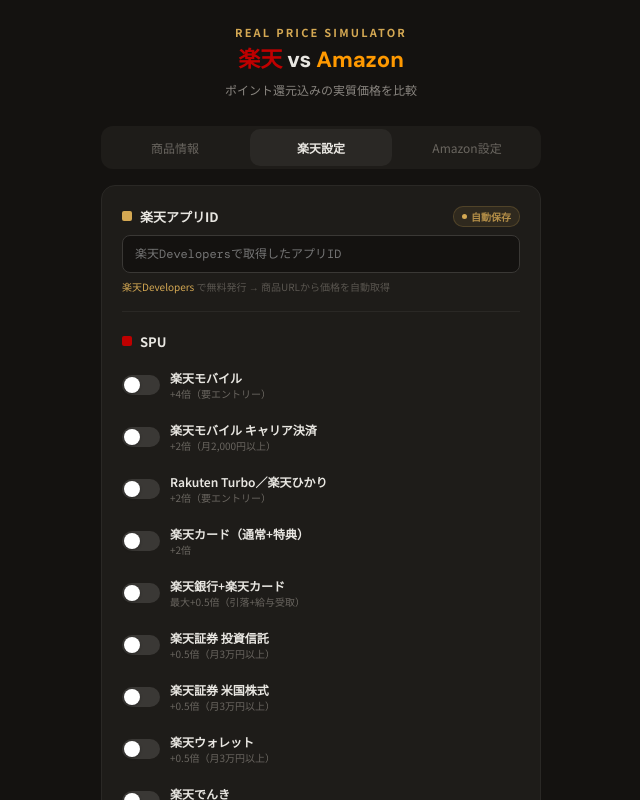
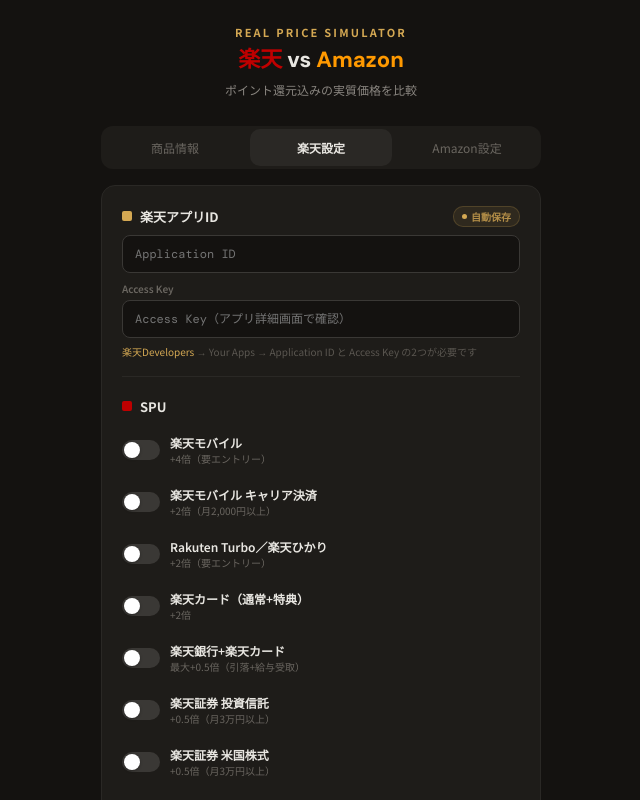
Before and after one commit to shunpoko910-jpg/price-simulator, a Next.js app: page / in a window 1280 px wide. Both pictures are taken after a click on the button "楽天設定". Shown: the top 800 px of the page, without its empty margins (319-959 px from the left). Built offline with nearby package versions, Linux system fonts and the light colour scheme.

Commit message:
Update page.js

```diff
--- a/app/page.js
+++ b/app/page.js
@@ -152,6 +152,7 @@
   const [toast, setToast] = useState("");
   const [loaded, setLoaded] = useState(false);
   const [appId, setAppId] = useState("");
+  const [accessKey, setAccessKey] = useState("");
   const [fetchErr, setFetchErr] = useState("");
   const saveRef = useRef(null);
 
@@ -164,6 +165,7 @@
       if (d.d50 !== undefined) setD50(d.d50);
       if (d.sale !== undefined) setSale(d.sale);
       if (d.appId) setAppId(d.appId);
+      if (d.accessKey) setAccessKey(d.accessKey);
     }
     setLoaded(true);
   }, []);
@@ -172,18 +174,18 @@
     if (!loaded) return;
     if (saveRef.current) clearTimeout(saveRef.current);
     saveRef.current = setTimeout(() => {
-      saveSettings({ spu, amz, shops, d50, sale, appId });
+      saveSettings({ spu, amz, shops, d50, sale, appId, accessKey });
       setToast("✓ 設定を保存しました");
       setTimeout(() => setToast(""), 1800);
     }, 600);
     return () => { if (saveRef.current) clearTimeout(saveRef.current); };
-  }, [spu, amz, shops, d50, sale, appId, loaded]);
+  }, [spu, amz, shops, d50, sale, appId, accessKey, loaded]);
 
   const toggleSpu = useCallback((id) => setSpu((p) => ({ ...p, [id]: !p[id] })), []);
   const toggleAmz = useCallback((id) => setAmz((p) => ({ ...p, [id]: !p[id] })), []);
 
   const handleReset = useCallback(() => {
-    setSpu({}); setAmz({}); setShops("1"); setD50(false); setSale(false); setAppId("");
+    setSpu({}); setAmz({}); setShops("1"); setD50(false); setSale(false); setAppId(""); setAccessKey("");
     try { localStorage.removeItem(LS_KEY); } catch {}
   }, []);
 
@@ -197,6 +199,7 @@
 
     try {
       const params = new URLSearchParams({ appId, itemCode: parsed.itemCode });
+      if (accessKey) params.set("accessKey", accessKey);
       const res = await fetch(`/api/rakuten?${params}`);
       const data = await res.json();
       if (data.error) throw new Error(data.error);
@@ -217,7 +220,7 @@
     } catch (err) {
       setFetchErr(err.message || "取得に失敗しました"); setRFetch("error");
     }
-  }, [rUrl, appId]);
+  }, [rUrl, appId, accessKey]);
 
   const result = useMemo(() => {
     const rp = parseFloat(rPrice) || 0, rs = parseFloat(rShip) || 0;
@@ -404,7 +407,7 @@
                 <Pill text="自動保存" color={gRaw} />
               </div>
               <input type="text" value={appId} onChange={(e) => setAppId(e.target.value)}
-                placeholder="楽天Developersで取得したアプリID"
+                placeholder="Application ID"
                 style={{
                   width: "100%", padding: "10px 12px", background: "var(--bg)", border: "1px solid var(--border2)",
                   borderRadius: 8, color: "var(--text)", fontSize: 12, fontFamily: "'DM Mono', monospace", outline: "none", boxSizing: "border-box",
@@ -412,8 +415,20 @@
                 onFocus={(e) => (e.target.style.borderColor = gRaw)}
                 onBlur={(e) => (e.target.style.borderColor = "var(--border2)")}
               />
+              <div style={{ marginTop: 8 }}>
+                <div style={{ fontSize: 10, color: "var(--text-muted)", marginBottom: 4, fontWeight: 600 }}>Access Key</div>
+                <input type="text" value={accessKey} onChange={(e) => setAccessKey(e.target.value)}
+                  placeholder="Access Key（アプリ詳細画面で確認）"
+                  style={{
+                    width: "100%", padding: "10px 12px", background: "var(--bg)", border: "1px solid var(--border2)",
+                    borderRadius: 8, color: "var(--text)", fontSize: 12, fontFamily: "'DM Mono', monospace", outline: "none", boxSizing: "border-box",
+                  }}
+                  onFocus={(e) => (e.target.style.borderColor = gRaw)}
+                  onBlur={(e) => (e.target.style.borderColor = "var(--border2)")}
+                />
+              </div>
               <div style={{ marginTop: 6, fontSize: 10, color: "var(--text-faint)", lineHeight: 1.6 }}>
-                <a href="https://webservice.rakuten.co.jp/" target="_blank" rel="noopener noreferrer" style={{ color: gRaw, textDecoration: "none" }}>楽天Developers</a> で無料発行 → 商品URLから価格を自動取得
+                <a href="https://webservice.rakuten.co.jp/" target="_blank" rel="noopener noreferrer" style={{ color: gRaw, textDecoration: "none" }}>楽天Developers</a> → Your Apps → Application ID と Access Key の2つが必要です
               </div>
             </div>
 
```
